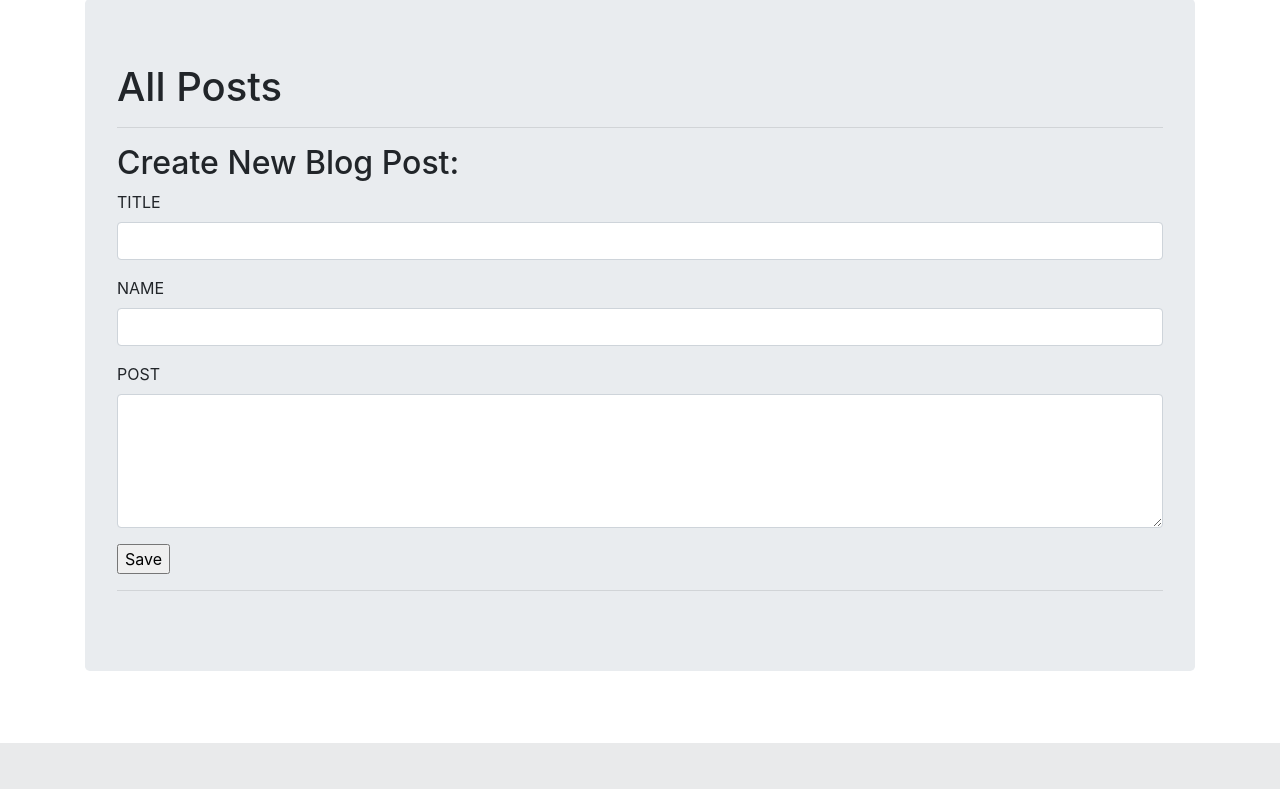
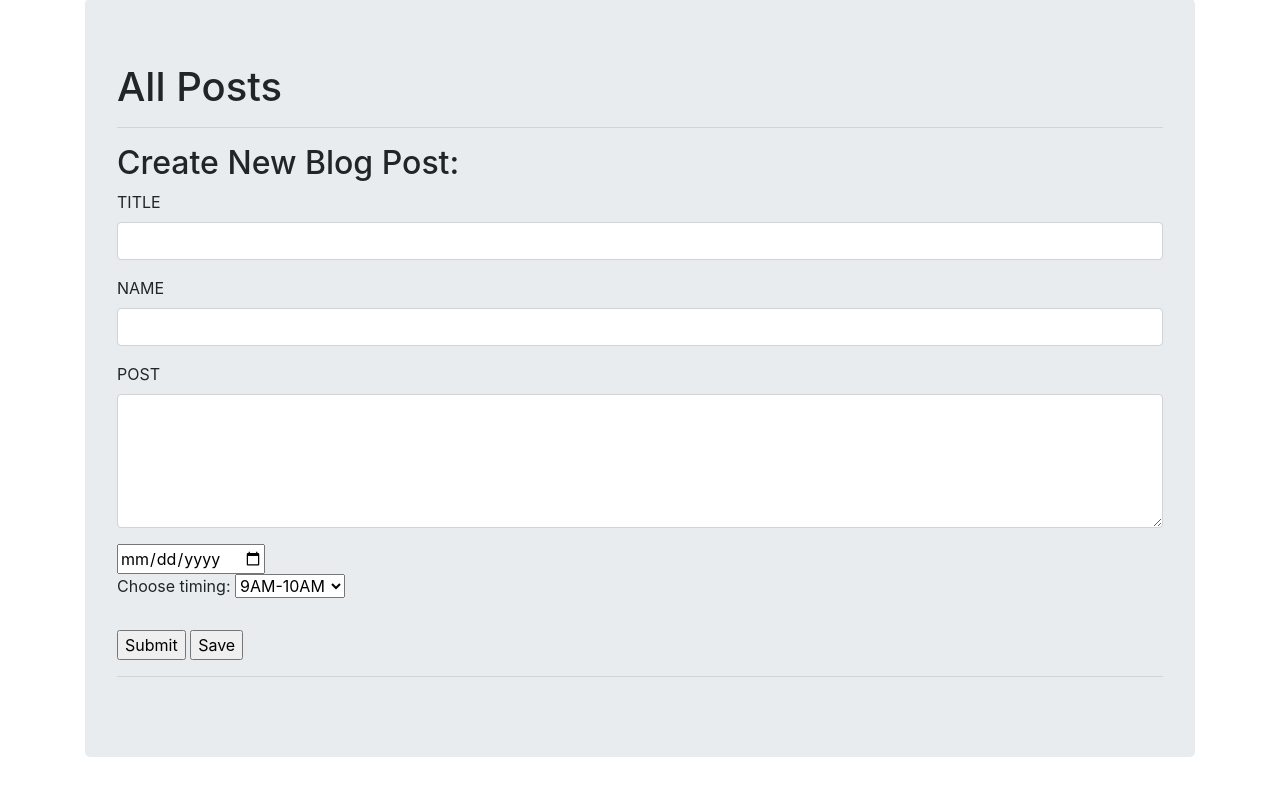
Before and after one commit to MDPuneethReddy/blogposts-flask, a Flask app: page /posts in a window 1280 px wide. Shown: the part 57-846 px from the top of the page. Before the commit the page ends 800 px from the top, so only its background shows below. Run offline with Flask 2, Linux system fonts and the light colour scheme; data that the repository does not hold is empty; some libraries are stand-ins or nearby versions.

Commit message:
make it better

```diff
--- a/app.py
+++ b/app.py
@@ -12,7 +12,7 @@ class BlogPost(db.Model):
     author = db.Column(db.String(20), nullable=False, default='N/A')
     content = db.Column(db.Text, nullable=False)
     date_posted = db.Column(db.DateTime, nullable=False, default=datetime.utcnow)
-
+    #date=db.Column(db.String(20),nullable=False)
     def __repr__(self):
         return 'Blog post ' + str(self.id)
 
@@ -27,6 +27,7 @@ def posts():
         post_title = request.form['title']
         post_author = request.form['author']
         post_content = request.form['content']
+        #post_date=request.form['date']
         new_post = BlogPost(title=post_title, author=post_author,content=post_content)
         db.session.add(new_post)
         db.session.commit()
@@ -51,6 +52,7 @@ def edit(id):
         post.title = request.form['title']
         post.author = request.form['author']
         post.content = request.form['content']
+        #post.date=request.form['date']
         db.session.commit()
         return redirect('/posts')
     else:
--- a/templates/edit.html
+++ b/templates/edit.html
@@ -30,6 +30,9 @@
     <label for="content">POST</label>
     <textarea class="form-control" name='content' value="{{post.content}}" id="content" rows="5"></textarea>
   </div>
+  <div >
+  <input type="date" />
+  </div>
         <input type='submit' value='Save'>
     </form>
     <hr>
--- a/templates/index.html
+++ b/templates/index.html
@@ -13,4 +13,5 @@
   <p>if you want to create your own posts or blogs click the button below.</p>
   <a class="btn btn-primary btn-lg" href="/posts" role="button">Create your own posts</a>
 </div>
+
 {% endblock %}
--- a/templates/posts.html
+++ b/templates/posts.html
@@ -23,6 +23,18 @@
   <label for="content">POST</label>
   <textarea class="form-control" name='content'  id="content" rows="5"></textarea>
 </div>
+<div>
+  <input type="date">
+  </div>
+<label for="timings">Choose timing:</label>
+  <select name="timings" id="timings">
+    <option value="9to10">9AM-10AM</option>
+    <option value="10to11">10AM-11AM</option>
+    <option value="11to12">11AM-12PM</option>
+    <option value="12to1">12PM-1PM</option>
+  </select>
+  <br><br>
+  <input type="submit" value="Submit">
       <input type='submit' value='Save'>
     </form>
     <hr>
```
Also changed, not shown: posts.db.
